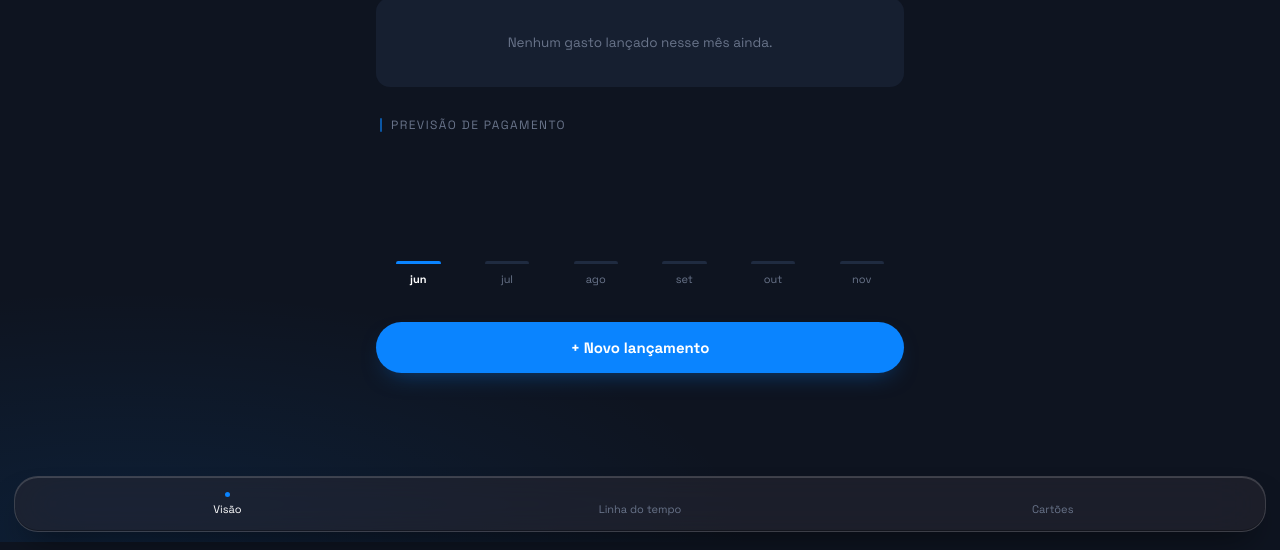
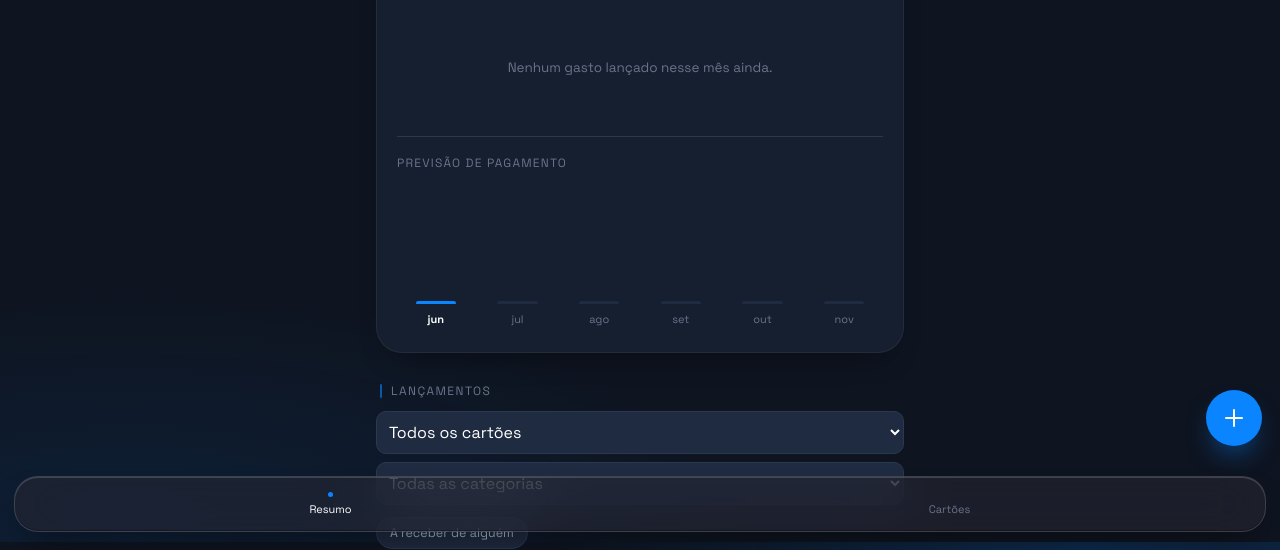
Before and after one commit to eicaie/fatura-certa, a plain HTML site: page index.html in a window 1280 px wide. Shown: the part 258-808 px from the top of the page. Drawn offline with Linux system fonts and the light colour scheme.

Commit message:
Update index.html

```diff
--- a/index.html
+++ b/index.html
@@ -130,6 +130,27 @@
   }
   .primary-cta:active{transform:scale(.98);}
 
+  .fab{
+    position:fixed;
+    right:18px; bottom:calc(96px + env(safe-area-inset-bottom));
+    width:56px; height:56px;
+    border-radius:50%;
+    background:var(--blue);
+    color:#fff;
+    display:flex; align-items:center; justify-content:center;
+    box-shadow:0 14px 28px -10px rgba(10,132,255,.6);
+    z-index:35;
+  }
+  .fab::before, .fab::after{
+    content:'';
+    position:absolute;
+    background:#fff;
+    border-radius:2px;
+  }
+  .fab::before{width:18px; height:2.5px;}
+  .fab::after{width:2.5px; height:18px;}
+  .fab:active{transform:scale(.94);}
+
   /* ---------- tabbar ---------- */
   .tabbar{
     position:fixed; left:14px; right:14px; bottom:calc(10px + env(safe-area-inset-bottom));
@@ -155,6 +176,19 @@
   .tab-btn.active .tab-dot{background:var(--blue);}
 
   /* ---------- overview tab ---------- */
+  .summary-card{
+    background:var(--bg-elevated);
+    border-radius:26px;
+    padding:24px 20px;
+    border:1px solid rgba(255,255,255,.06);
+    box-shadow:0 16px 32px -22px rgba(0,0,0,.7);
+  }
+  .card-divider{height:1px; background:var(--line); margin:24px 0 18px;}
+  .card-subtitle{
+    font-size:12px; text-transform:uppercase; letter-spacing:.1em;
+    color:var(--text-faint); margin:0 0 14px;
+  }
+
   .month-nav{display:flex; align-items:center; justify-content:center; gap:18px; margin-bottom:20px;}
   .month-nav button{display:flex; align-items:center; justify-content:center; color:var(--text-dim); width:32px; height:32px; border-radius:50%; background:var(--bg-elevated-2);}
   .month-nav .m-label{font-family:inherit; font-size:16px; font-weight:700; min-width:140px; text-align:center;}
@@ -163,6 +197,9 @@
   .stat-block .label{font-size:12px; color:var(--text-faint); margin:0 0 6px; text-transform:uppercase; letter-spacing:.08em;}
   .stat-block .amount{font-size:32px; margin:0;}
   .stat-block .sub{font-size:12.5px; color:var(--text-dim); margin-top:6px; min-height:16px;}
+
+  .fade-update{animation:fadeUpdate .28s ease-out;}
+  @keyframes fadeUpdate{from{opacity:.35; transform:translateY(3px);} to{opacity:1; transform:translateY(0);}}
 
   .category-list{display:flex; flex-direction:column; gap:13px;}
   .category-row .top-line{display:flex; justify-content:space-between; font-size:13px; margin-bottom:6px;}
@@ -174,7 +211,7 @@
   .evo-col{flex:1; display:flex; flex-direction:column; align-items:center; cursor:pointer; padding:2px 0; border-radius:8px;}
   .evo-col:active{background:rgba(255,255,255,.06);}
   .evo-bar-wrap{height:100px; width:100%; display:flex; align-items:flex-end; justify-content:center;}
-  .evo-bar{width:55%; border-radius:5px 5px 2px 2px; background:var(--bg-elevated-2); min-height:3px;}
+  .evo-bar{width:55%; border-radius:5px 5px 2px 2px; background:var(--bg-elevated-2); min-height:3px; transition:height .35s cubic-bezier(.22,.9,.34,1);}
   .evo-bar.current{background:var(--blue);}
   .evo-bar.selected:not(.current){box-shadow:0 0 0 2px var(--blue) inset; background:rgba(10,132,255,.22);}
   .evo-value{font-size:10px; color:var(--text-dim); margin-bottom:4px; font-weight:600; height:13px;}
@@ -555,6 +592,7 @@
 <div class="tab-panel active" id="panel-overview">
   <main>
     <section>
+      <div class="summary-card">
         <div class="month-nav">
           <button id="ovPrevMonth"></button>
           <span class="m-label" id="ovMonthLabel"></span>
@@ -566,21 +604,16 @@
           <p class="sub" id="ovMonthSub"></p>
         </div>
         <div class="category-list" id="ovCategories"></div>
+
+        <div class="card-divider"></div>
+
+        <p class="card-subtitle">Previsão de pagamento</p>
+        <div class="evo-chart" id="ovChart"></div>
+      </div>
     </section>
 
     <section>
-      <p class="section-title">Previsão de pagamento</p>
-      <div class="evo-chart" id="ovChart"></div>
-    </section>
-
-    <button class="primary-cta" data-open-add>+ Novo lançamento</button>
-  </main>
-</div>
-
-<!-- TAB: LINHA DO TEMPO -->
-<div class="tab-panel" id="panel-timeline">
-  <main>
-    <section>
+      <p class="section-title">Lançamentos</p>
       <div class="timeline-filters">
         <select id="tlFilterCard"></select>
         <select id="tlFilterCategory"></select>
@@ -588,6 +621,7 @@
       <button class="filter-chip" id="tlFilterOwed">A receber de alguém</button>
       <div id="timelineFeed"></div>
     </section>
+
     <button class="primary-cta" data-open-add>+ Novo lançamento</button>
   </main>
 </div>
@@ -613,9 +647,10 @@
   </main>
 </div>
 
+<button class="fab" id="fabAdd" aria-label="Novo lançamento"></button>
+
 <nav class="tabbar">
-  <button class="tab-btn active" data-tab="overview"><span class="tab-dot"></span>Visão</button>
-  <button class="tab-btn" data-tab="timeline"><span class="tab-dot"></span>Linha do tempo</button>
+  <button class="tab-btn active" data-tab="overview"><span class="tab-dot"></span>Resumo</button>
   <button class="tab-btn" data-tab="cards"><span class="tab-dot"></span>Cartões</button>
 </nav>
 
@@ -1087,6 +1122,7 @@
   document.querySelectorAll('[data-open-add]').forEach(function(b){
     b.addEventListener('click', function(){ openExpenseModal(); });
   });
+  document.getElementById('fabAdd').addEventListener('click', function(){ openExpenseModal(); });
 
   /* ===================== RENDER: VISÃO GERAL ===================== */
   var overviewMonthOffset = 0;
@@ -1164,6 +1200,13 @@
         '<span class="evo-label'+(f.isCurrent?' current':'')+(selected?' selected':'')+'">'+f.label+'</span>'+
       '</div>';
     }).join('');
+
+    var card = document.querySelector('.summary-card');
+    if(card){
+      card.classList.remove('fade-update');
+      void card.offsetWidth;
+      card.classList.add('fade-update');
+    }
   }
 
   document.getElementById('ovPrevMonth').innerHTML = ICON_CHEVRON_LEFT;
```
Lines whose indentation alone changed are shown as unchanged.
